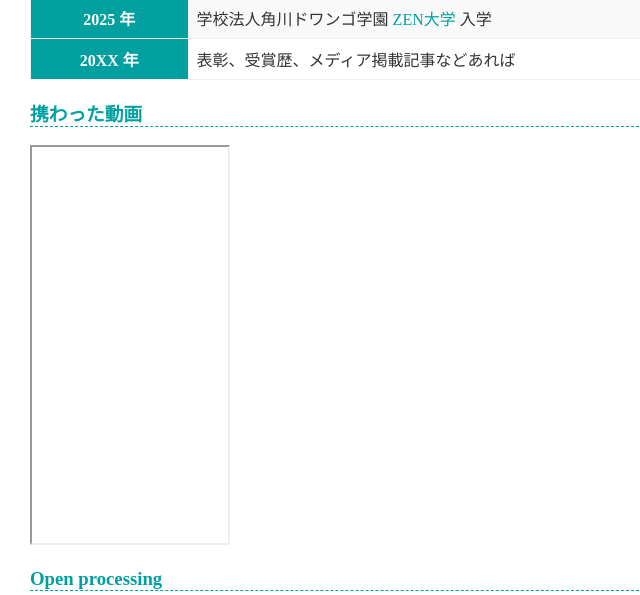
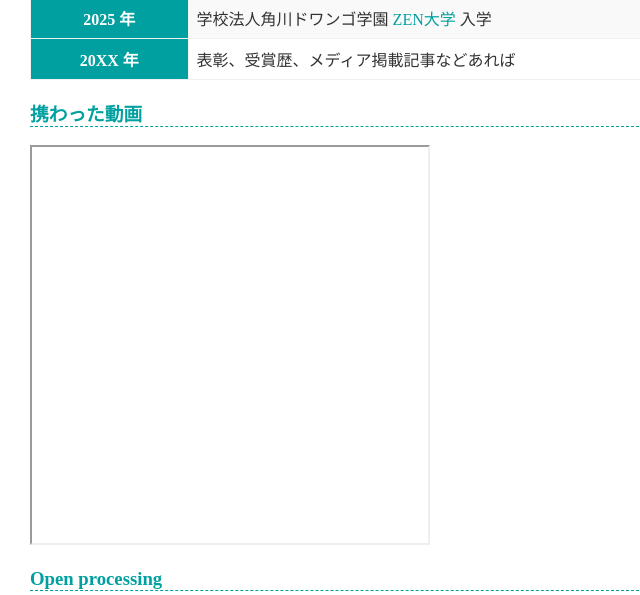
Before and after one commit to U-tyaka/U-tyaka.github.io, a plain HTML site: page index.html in a window 1280 px wide. Shown: the part 1334-1929 px from the top of the page, 0-640 px from the left. Drawn offline with Linux system fonts and the light colour scheme.

Commit message:
リンク修正

```diff
--- a/index.html
+++ b/index.html
@@ -83,7 +83,7 @@
       </tr>
     </table>
     <h3>携わった動画</h3>
-      <iframe width="200" height="400"　src="https://youtube.com/shorts/Ld8qPL6yrYg?si=reZMuygOOYVQJTKc" ></iframe>
+      <iframe width="400" height="400"　src="https://youtube.com/shorts/fM3mlnaUAgs?si=OX8B2gXagO21VCpB" ></iframe>
 
     <h3>Open processing</h3>
     <iframe src="https://openprocessing.org/sketch/2959977/embed/" width="400" height="400"></iframe>
```
